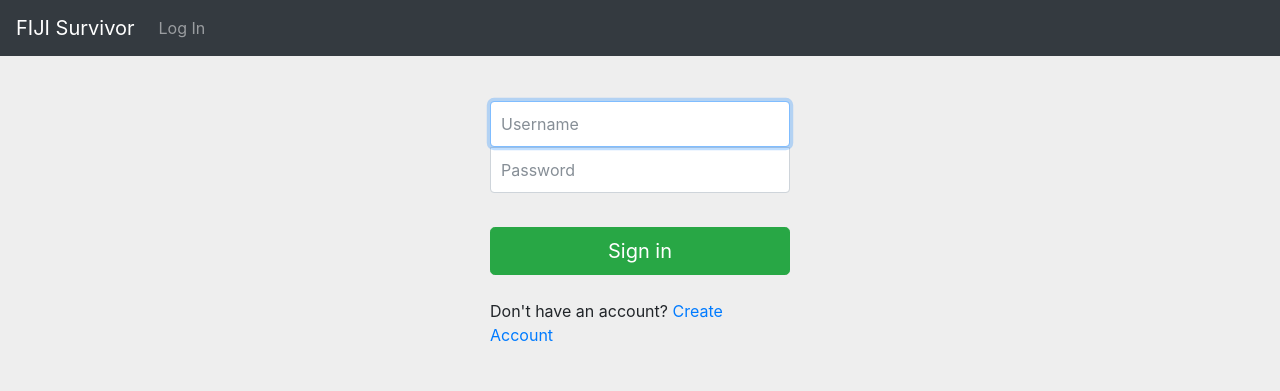
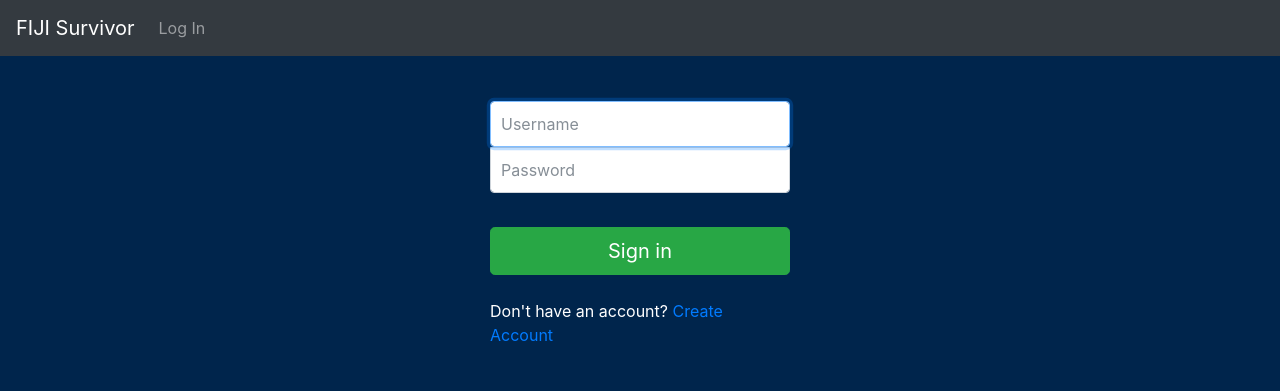
Before and after one commit to kaliqwang/Survivor, a Django app: page /login/?next=/killed-target/ in a window 1280 px wide. Shown: the top 391 px of the page. Run offline with Django 3.2, Linux system fonts and the light colour scheme; some libraries are stand-ins or nearby versions.

Commit message:
set theme color to white text on navy blue background

```diff
--- a/main/static/main/base.css
+++ b/main/static/main/base.css
@@ -1,6 +1,8 @@
 /* Move down content because we have a fixed navbar that is 3.5rem tall */
 body {
   padding-top: 3.5rem;
+  color: #fff;
+  background-color: #00254c;
 }
 
 .container {
--- a/main/static/main/login.css
+++ b/main/static/main/login.css
@@ -1,7 +1,3 @@
-body {
-  background-color: #eee;
-}
-
 .form-signin {
   max-width: 330px;
   padding: 15px;
```
